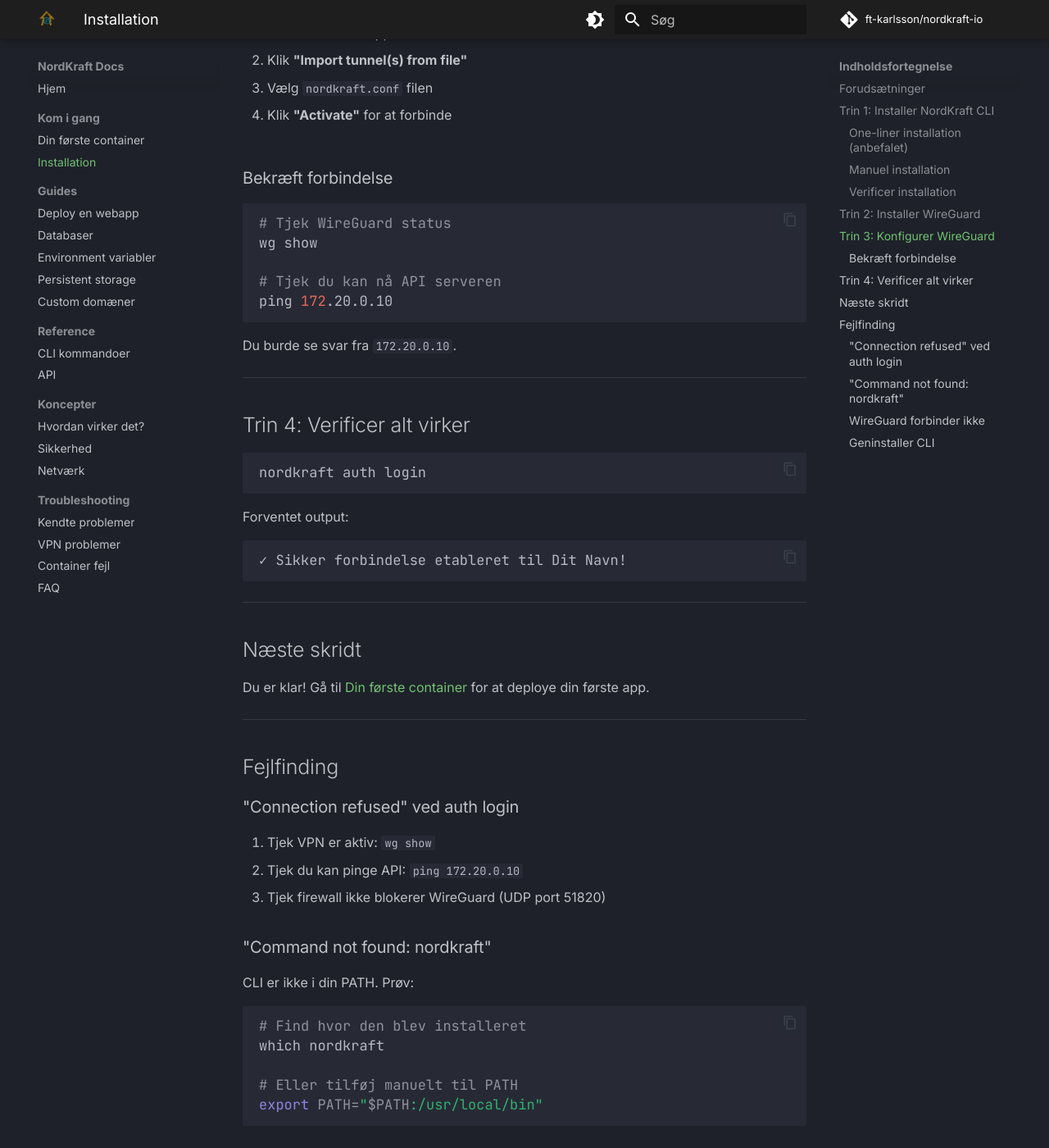
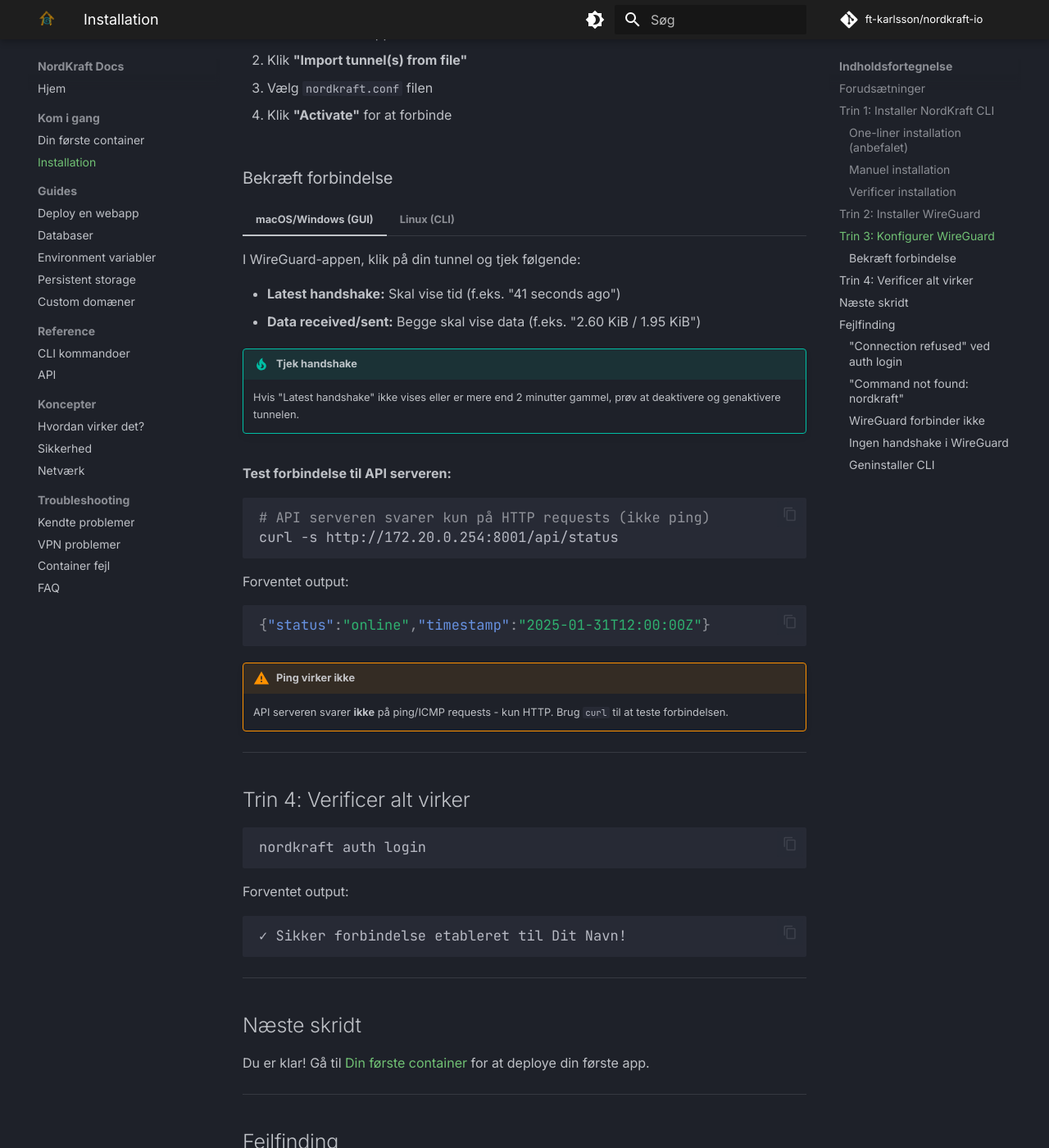
Before and after one commit to ft-karlsson/nordkraft-io, an MkDocs documentation site: the page built from docs/installation.md, in a window 1280 px wide and 1400 px high, scrolled down 1918 px. Shown: the whole window at 82% size. Built offline with MkDocs 1.6.1 and Material for MkDocs 9.7.7, drawn with Linux system fonts in a browser that asks for light colours; comment, search, counter and statistics services are not loaded; some of the changed text lies outside the part shown.

Commit message:
correct install

````diff
--- a/docs/installation.md
+++ b/docs/installation.md
@@ -114,15 +114,42 @@ Du har modtaget en WireGuard-konfigurationsfil via email (`nordkraft.conf`).
 
 ### Bekræft forbindelse
 
+=== "macOS/Windows (GUI)"
+
+    I WireGuard-appen, klik på din tunnel og tjek følgende:
+
+    - **Latest handshake:** Skal vise tid (f.eks. "41 seconds ago")
+    - **Data received/sent:** Begge skal vise data (f.eks. "2.60 KiB / 1.95 KiB")
+
+    !!! tip "Tjek handshake"
+        Hvis "Latest handshake" ikke vises eller er mere end 2 minutter gammel,
+        prøv at deaktivere og genaktivere tunnelen.
+
+=== "Linux (CLI)"
+
+    ```bash
+    # Tjek WireGuard status (kræver sudo)
+    sudo wg show
+    ```
+
+    Du burde se output med en aktiv peer og "latest handshake" inden for de sidste minutter.
+
+**Test forbindelse til API serveren:**
+
 ```bash
-# Tjek WireGuard status
-wg show
-
-# Tjek du kan nå API serveren
-ping 172.20.0.10
+# API serveren svarer kun på HTTP requests (ikke ping)
+curl -s http://172.20.0.254:8001/api/status
 ```
 
-Du burde se svar fra `172.20.0.10`.
+Forventet output:
+
+```json
+{"status":"online","timestamp":"2025-01-31T12:00:00Z"}
+```
+
+!!! warning "Ping virker ikke"
+    API serveren svarer **ikke** på ping/ICMP requests - kun HTTP.
+    Brug `curl` til at teste forbindelsen.
 
 ---
 
@@ -150,9 +177,10 @@ Du er klar! Gå til [Din første container](getting-started.md) for at deploye d
 
 ### "Connection refused" ved auth login
 
-1. Tjek VPN er aktiv: `wg show`
-2. Tjek du kan pinge API: `ping 172.20.0.10`
-3. Tjek firewall ikke blokerer WireGuard (UDP port 51820)
+1. **GUI (macOS/Windows):** Tjek i WireGuard-appen at tunnelen er aktiv og har et recent handshake
+2. **CLI (Linux):** Kør `sudo wg show` og tjek der er en aktiv peer med recent handshake
+3. Test HTTP forbindelse: `curl http://172.20.0.254:8001/api/status`
+4. Tjek firewall ikke blokerer WireGuard (UDP port 51820)
 
 ### "Command not found: nordkraft"
 
@@ -170,7 +198,17 @@ export PATH="$PATH:/usr/local/bin"
 
 - Tjek din internetforbindelse
 - Tjek config-filen ikke er beskadiget
+- **GUI:** Prøv at deaktivere og genaktivere tunnelen
+- **Linux:** Kør `sudo wg-quick down nordkraft && sudo wg-quick up nordkraft`
 - Kontakt support@nordkraft.io med din config (uden private key!)
+
+### Ingen handshake i WireGuard
+
+Hvis du ikke ser "Latest handshake" i GUI'en eller `wg show`:
+
+- Din firewall blokerer måske UDP port 51820 udgående
+- Prøv fra et andet netværk (nogle virksomhedsnetværk blokerer WireGuard)
+- Tjek at endpoint IP'en i din config er korrekt
 
 ### Geninstaller CLI
 
````
